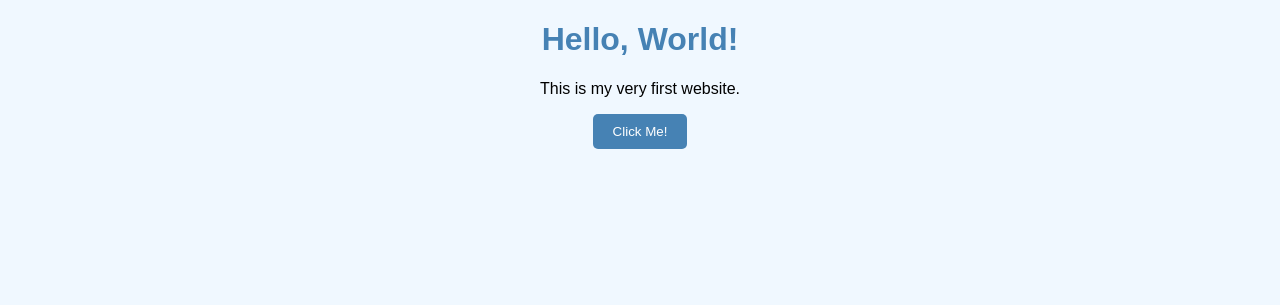
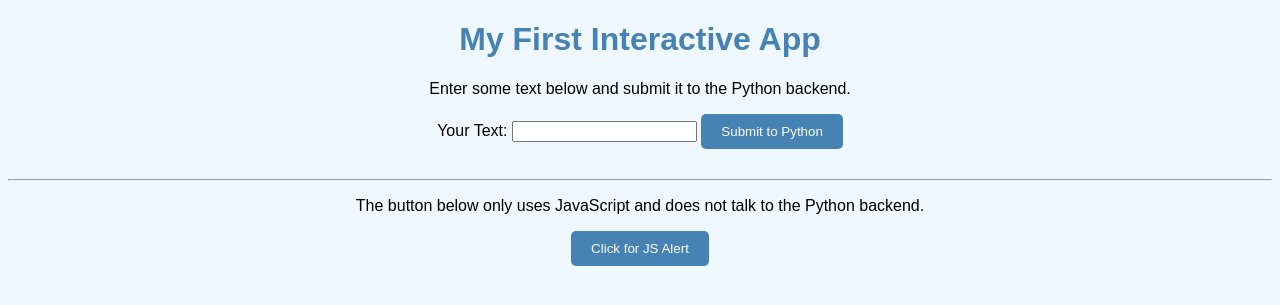
Before and after one commit to krithikeshravishankar/reservoir-computing, a Flask app: page / in a window 1280 px wide. Shown: the top 305 px of the page. Run offline with Flask 3, Linux system fonts and the light colour scheme.

Commit message:
Interactive webpage with flask backend taking form data.

```diff
--- a/app.py
+++ b/app.py
@@ -1,14 +1,23 @@
-from flask import Flask, render_template
+from flask import Flask, render_template, request
 
 # Create an instance of the Flask class
 app = Flask(__name__)
 
 # Define a "route" that maps a URL to a Python function
-@app.route('/')
+@app.route('/', methods=['GET', 'POST'])
 def home():
     """This function runs when someone visits the root URL ('/')"""
-    # The render_template function finds and sends the HTML file
-    return render_template('index.html')
+
+    # Check if the request is a POST request (i.e., the form was submitted)
+    if request.method == 'POST':
+        # Get the data from the form input field named 'user_text'
+        text_from_form = request.form['user_text']
+        print(f"Received from form: {text_from_form}")
+        # Re-render the page, passing the received text back to the template
+        return render_template('index.html', submitted_text=text_from_form)
+
+    # If it's a GET request (the user just loaded the page), render it normally
+    return render_template('index.html', submitted_text=None)
 
 # The following is needed to run the app with `python app.py`
 if __name__ == '__main__':
--- a/templates/index.html
+++ b/templates/index.html
@@ -26,15 +26,29 @@
 </head>
 <body>
 
-    <h1>Hello, World!</h1>
-    <p>This is my very first website.</p>
-    <button id="myButton">Click Me!</button>
+    <h1>My First Interactive App</h1>
+    <p>Enter some text below and submit it to the Python backend.</p>
+
+    <form action="/" method="POST">
+        <label for="user_text_input">Your Text:</label>
+        <input type="text" id="user_text_input" name="user_text" required>
+        <button type="submit">Submit to Python</button>
+    </form>
+
+    {# This is a Jinja2 comment. This block will only appear if the 'submitted_text' variable exists. #}
+    {% if submitted_text %}
+        <div style="margin-top: 20px; padding: 10px; border: 1px solid #ccc; border-radius: 5px;">
+            <h2>Text Received by Python:</h2>
+            <p style="font-weight: bold; color: #0056b3;">{{ submitted_text }}</p>
+        </div>
+    {% endif %}
+
+    <hr style="margin-top: 30px;">
+    <p>The button below only uses JavaScript and does not talk to the Python backend.</p>
+    <button id="jsButton">Click for JS Alert</button>
     <script>
-        // This is a JavaScript comment
-        const myButton = document.getElementById('myButton');
-
-        myButton.addEventListener('click', function() {
-            alert('Hello from JavaScript!');
+        document.getElementById('jsButton').addEventListener('click', function() {
+            alert('Hello from JavaScript! This did not involve the server.');
         });
     </script>
 </body>
```
